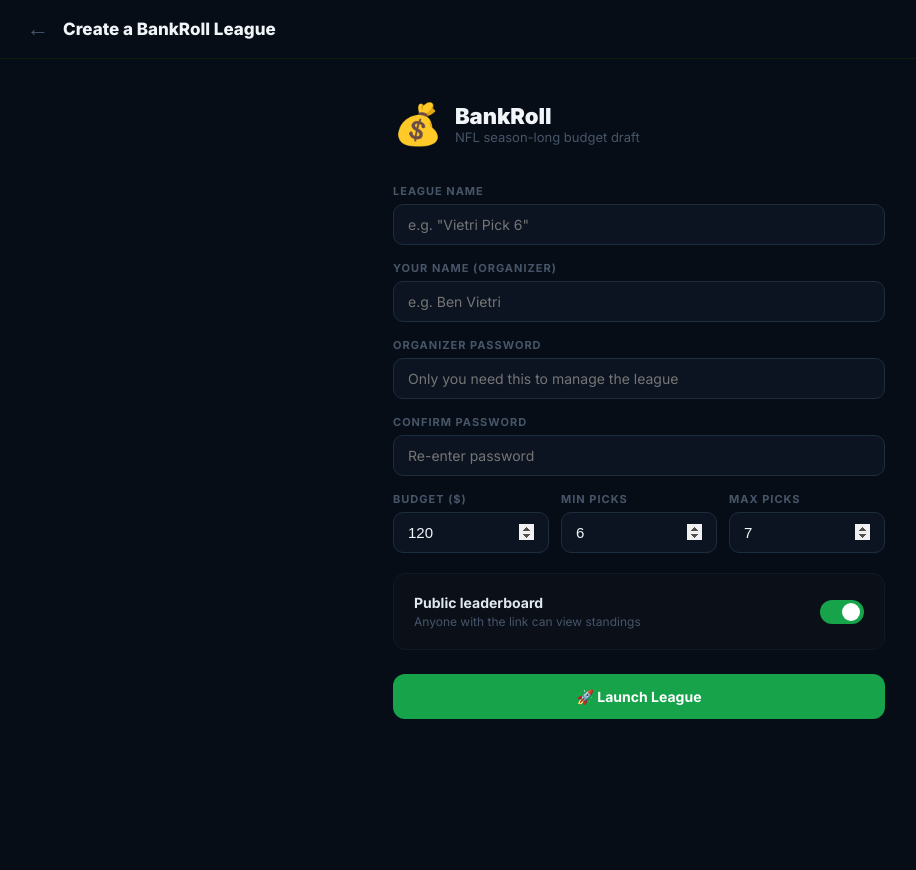
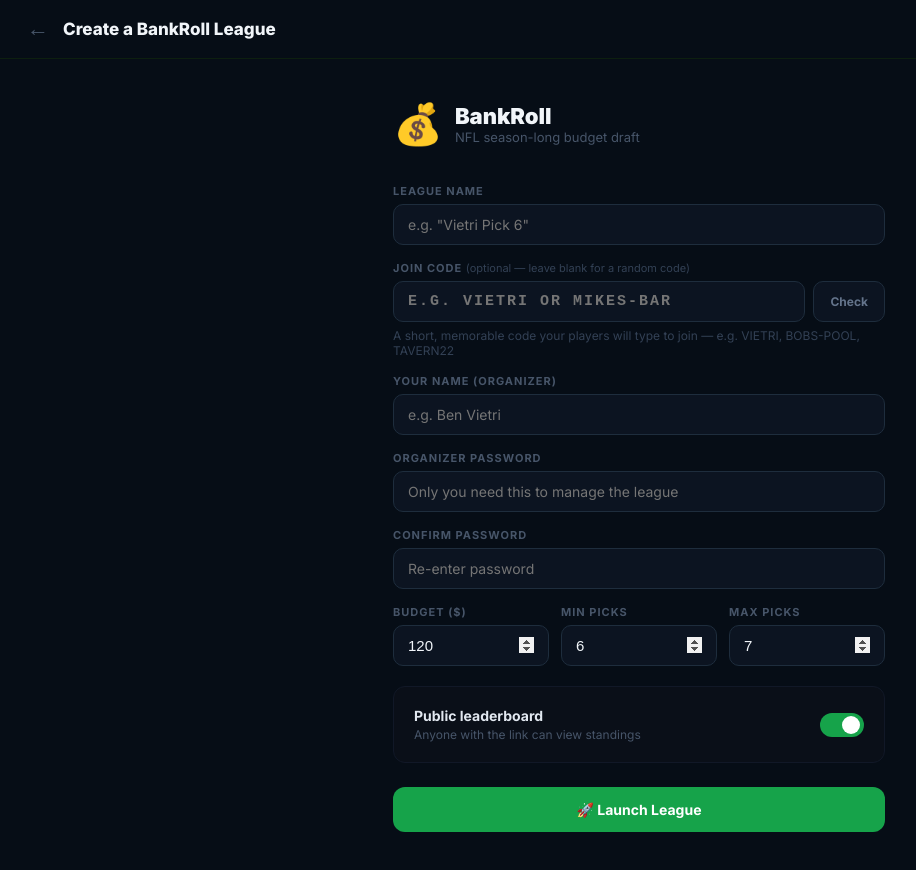
Before and after one commit to matthewgalucki/getlucki-games, a React (Vite) app: page / in a window 1280 px wide. Both pictures are taken after typing "Sample" into the empty fields and a click on the button "+ Create League". Shown: the top 870 px of the page, without its empty margins (1-917 px from the left). Built offline with nearby package versions, Linux system fonts and the light colour scheme.

Commit message:
Add custom join code field

```diff
--- a/src/screens/Create.jsx
+++ b/src/screens/Create.jsx
@@ -6,12 +6,30 @@
 export default function Create({ onNavigate }) {
   const [form, setForm] = useState({
     name:'', organizer:'', password:'', confirmPassword:'',
-    is_public:true, budget:120, picks_min:6, picks_max:7,
+    join_code:'', is_public:true, budget:120, picks_min:6, picks_max:7,
   })
-  const [loading, setLoading] = useState(false)
-  const [error, setError]     = useState('')
+  const [loading, setLoading]     = useState(false)
+  const [error, setError]         = useState('')
+  const [codeAvailable, setCodeAvailable] = useState(null) // null | true | false
+  const [checkingCode, setCheckingCode]   = useState(false)
 
   const set = (k, v) => setForm(f => ({ ...f, [k]: v }))
+
+  // Sanitize join code input — uppercase letters/numbers/hyphens only, max 12 chars
+  function setCode(raw) {
+    const clean = raw.toUpperCase().replace(/[^A-Z0-9-]/g, '').slice(0, 12)
+    set('join_code', clean)
+    setCodeAvailable(null)
+  }
+
+  async function checkCode() {
+    const code = form.join_code.trim()
+    if (!code) return
+    setCheckingCode(true)
+    const { data } = await supabase.from('leagues').select('id').eq('join_code', code).limit(1)
+    setCodeAvailable(!data?.length)
+    setCheckingCode(false)
+  }
 
   async function create() {
     if (!form.name.trim())           return setError('League name is required.')
@@ -19,10 +37,11 @@
     if (!form.password.trim())       return setError('Password is required.')
     if (form.password !== form.confirmPassword) return setError("Passwords don't match.")
     if (form.picks_min > form.picks_max) return setError('Min picks cannot exceed max picks.')
+    if (form.join_code && codeAvailable === false) return setError('That join code is already taken.')
 
     setLoading(true); setError('')
     const id        = slugify(form.name) + '-' + Date.now().toString(36)
-    const join_code = randCode()
+    const join_code = form.join_code.trim() || randCode()
 
     const { error: err } = await supabase.from('leagues').insert({
       id, name:form.name.trim(), join_code,
@@ -56,6 +75,42 @@
         </div>
 
         <Input label="LEAGUE NAME" value={form.name} placeholder='e.g. "Vietri Pick 6"' onChange={e => set('name', e.target.value)} />
+
+        {/* Custom join code */}
+        <div style={{ marginBottom:16 }}>
+          <label style={{ display:'block', fontSize:11, fontWeight:700, color:'#475569', letterSpacing:1, marginBottom:6 }}>
+            JOIN CODE <span style={{ color:'#334155', fontWeight:400, letterSpacing:0 }}>(optional — leave blank for a random code)</span>
+          </label>
+          <div style={{ display:'flex', gap:8 }}>
+            <input
+              value={form.join_code}
+              onChange={e => setCode(e.target.value)}
+              placeholder='e.g. VIETRI or MIKES-BAR'
+              maxLength={12}
+              style={{
+                flex:1, background:'#0c1421', border:`1px solid ${codeAvailable===true?'#16a34a':codeAvailable===false?'#ef4444':'#1e2d3d'}`,
+                borderRadius:10, padding:'11px 14px', color:'#f1f5f9', fontSize:15,
+                outline:'none', fontFamily:'monospace', fontWeight:700, letterSpacing:2,
+                textTransform:'uppercase',
+              }}
+            />
+            <button
+              onClick={checkCode}
+              disabled={!form.join_code.trim() || checkingCode}
+              style={{
+                background:'#0c1421', border:'1px solid #1e2d3d', borderRadius:10,
+                padding:'11px 16px', color:'#64748b', cursor: form.join_code.trim() ? 'pointer' : 'not-allowed',
+                fontWeight:700, fontSize:12, whiteSpace:'nowrap', fontFamily:'inherit',
+              }}
+            >
+              {checkingCode ? '…' : 'Check'}
+            </button>
+          </div>
+          {codeAvailable === true  && <p style={{ color:'#4ade80', fontSize:12, marginTop:6 }}>✓ That code is available!</p>}
+          {codeAvailable === false && <p style={{ color:'#f87171', fontSize:12, marginTop:6 }}>✗ Already taken — try a different code.</p>}
+          {!form.join_code && <p style={{ color:'#334155', fontSize:12, marginTop:6 }}>A short, memorable code your players will type to join — e.g. VIETRI, BOBS-POOL, TAVERN22</p>}
+        </div>
+
         <Input label="YOUR NAME (ORGANIZER)" value={form.organizer} placeholder="e.g. Ben Vietri" onChange={e => set('organizer', e.target.value)} />
         <Input label="ORGANIZER PASSWORD" type="password" value={form.password} placeholder="Only you need this to manage the league" onChange={e => set('password', e.target.value)} />
         <Input label="CONFIRM PASSWORD" type="password" value={form.confirmPassword} placeholder="Re-enter password" onChange={e => set('confirmPassword', e.target.value)} />
```
